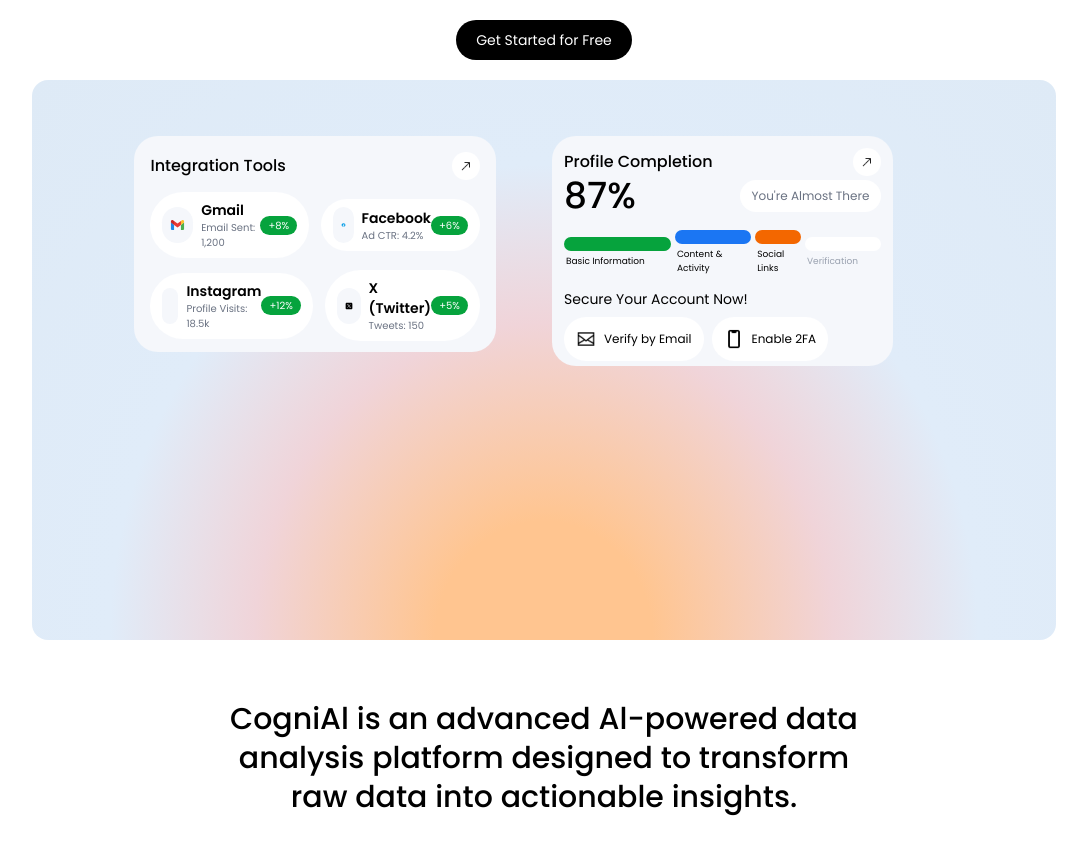
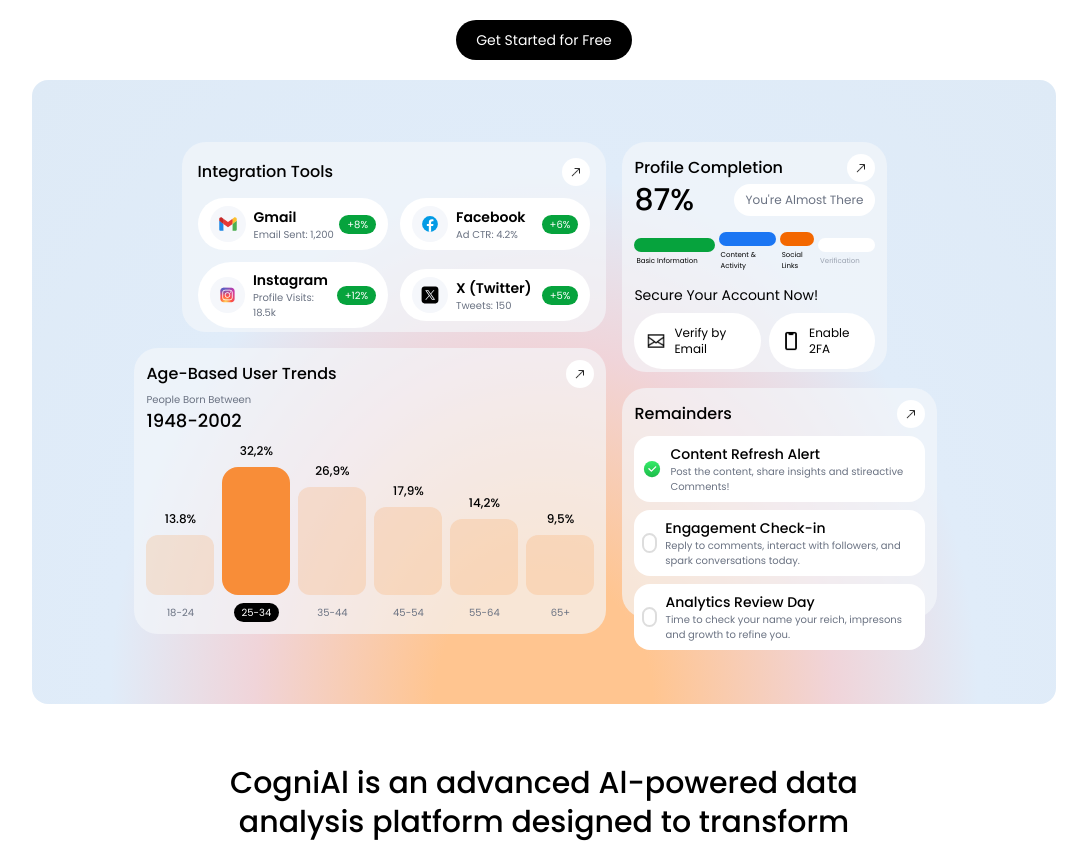
Before and after one commit to sriteja1101/cogniAI, a React (Vite) app: page / in a window 1280 px wide. Shown: the part 360-1202 px from the top of the page, without its empty margins (96-1183 px from the left). Built offline with nearby package versions, Linux system fonts and the light colour scheme.

Commit message:
Fix hero box alignment

```diff
--- a/src/components/box1.jsx
+++ b/src/components/box1.jsx
@@ -25,7 +25,7 @@ function SocialCards({ company, tag, src, growth }) {
 
 function Box1() {
   return (
-    <div className="w-full h-full bg-[#f5f7fb] flex flex-col justify-between items-center gap-3 rounded-3xl p-4">
+    <div className="w-full h-[190px] bg-[#f5f7fba7] flex flex-col justify-between items-center gap-3 rounded-3xl p-4">
       <div className="flex justify-between items-center w-full">
         <p className="text-md font-medium">Integration Tools</p>
         <img
--- a/src/components/box2.jsx
+++ b/src/components/box2.jsx
@@ -4,36 +4,36 @@ import upRight from "../assets/upRight.png"
 
 function Box2(){
     return(
-        <div className="w-full h-[230px] bg-[#f5f7fb] flex flex-col justify-between items-center p-3 rounded-3xl">
+        <div className="w-full h-[230px] bg-[#f5f7fba7] flex flex-col justify-between items-center p-3 rounded-3xl">
         <div className="flex justify-between items-center w-full">
                 <p className="text-md font-medium">Profile Completion</p>
                 <img src={upRight} alt="up-right-icon" className="p-2 bg-white rounded-full w-7"/>
             </div>
         <div className="flex flex-col w-full gap-2 items-center">
             <div className="w-full flex justify-between items-center">
-                <h2 className="text-4xl font-medium">87%</h2>
+                <h2 className="text-3xl font-medium">87%</h2>
                 <span className="px-3 py-2 bg-white text-gray-500 rounded-full text-xs">You're Almost There</span>
             </div>
 
             <div className="flex items-center w-full gap-1 py-1.5">
                 <div className="flex flex-col w-[35%] gap-1">
                     <div className="h-3.5 rounded-full bg-[#06a33d] "></div>
-                    <span className="text-[9px] pl-0.5">Basic Information</span>
+                    <span className="text-[7px] pl-0.5">Basic Information</span>
                 </div>
 
                 <div className="flex flex-col w-[25%] gap-1 justify-center">
                 <div className="h-3.5 rounded-full bg-[#1b76f3] "></div>
-                    <span className="text-[9px] pl-0.5">Content & Activity</span>
+                    <span className="text-[7px] pl-0.5">Content & Activity</span>
                 </div>
 
                 <div className="flex flex-col w-[15%] gap-1 justify-center">
                 <div className="h-3.5 rounded-full bg-[#f36700] "></div>
-                    <span className="text-[9px] pl-0.5">Social Links</span>
+                    <span className="text-[7px] pl-0.5">Social Links</span>
                 </div>
 
                 <div className="flex flex-col w-[25%] gap-1 justify-center">
                 <div className="h-3.5 rounded-full bg-white"></div>
-                    <span className="text-[9px] pl-0.5 text-gray-400">Verification</span>
+                    <span className="text-[7px] pl-0.5 text-gray-400">Verification</span>
                 </div>
             </div>
 
--- a/src/components/box3.jsx
+++ b/src/components/box3.jsx
@@ -1,42 +1,55 @@
 import upRight from "../assets/upRight.png"
+
 
 function Box3(){
     return(
-        <div className="w-full h-full bg-[#f5f7fb] flex flex-col justify-between items-center p-3 rounded-3xl">
+        <div className="w-full h-full bg-[#f5f7fba7] flex flex-col gap-1 items-center p-3 rounded-3xl">
         <div className="flex justify-between items-center w-full">
-                <p className="text-md font-medium">Age Based User Trends</p>
+                <p className="text-md font-medium">Age-Based User Trends</p>
                 <img src={upRight} alt="up-right-icon" className="p-2 bg-white rounded-full w-7"/>
             </div>
 
-            <div className="w-full h-full bg-white rounded-2xl p-3 flex flex-col items-center justify-center">
-                        <div className="flex flex-col">
+            <div className="w-full h-full rounded-2xl flex flex-col gap-2 justify-center">
+            <div className="flex flex-col">
                             <p className="text-[10px] text-gray-500">People Born Between</p>
                             <span className="text-lg font-medium">1948-2002</span>
                         </div>
 
-                    <div className="flex items-end gap-3">
+                    <div className="flex items-end gap-2">
                         <div className="flex flex-col items-center gap-2">
-                            <span className="text-sm font-medium">13.8%</span>
-                            <div className="w-22 h-18 bg-[#ffeae2] rounded-2xl"></div>
-                            <span className="text-xs text-gray-500 px-2 py-1">18-24</span>
+                            <span className="text-xs font-medium">13.8%</span>
+                            <div className="w-17 h-15 bg-[#f88e3830] rounded-xl"></div>
+                            <span className="text-[10px] text-gray-500 px-2 py-0.5">18-24</span>
                         </div>
 
                         <div className="flex flex-col items-center gap-2">
-                            <span className="text-sm font-medium">32,2%</span>
-                            <div className="w-22 h-45 bg-[#f88d38] rounded-2xl"></div>
-                            <span className="text-xs text-white px-2 py-1 bg-black rounded-full">25-34</span>
+                            <span className="text-xs font-medium">32,2%</span>
+                            <div className="w-17 h-32 bg-[#f88d38] rounded-2xl"></div>
+                            <span className="text-[10px] text-white px-2 py-0.5 bg-black rounded-full">25-34</span>
                         </div>
 
                         <div className="flex flex-col items-center gap-2">
-                            <span className="text-sm font-medium">26,9%</span>
-                            <div className="w-22 h-40 bg-[#ffeae2] rounded-2xl"></div>
-                            <span className="text-xs text-gray-500 px-2 py-1">35-44</span>
+                            <span className="text-xs font-medium">26,9%</span>
+                            <div className="w-17 h-27 bg-[#f88e3830] rounded-xl"></div>
+                            <span className="text-[10px] text-gray-500 px-2 py-0.5">35-44</span>
                         </div>
 
                         <div className="flex flex-col items-center gap-2">
-                            <span className="text-sm font-medium">10,8%</span>
-                            <div className="w-22 h-28 bg-[#ffeae2] rounded-2xl"></div>
-                            <span className="text-xs text-gray-500 px-2 py-1">45-54</span>
+                            <span className="text-xs font-medium">17,9%</span>
+                            <div className="w-17 h-22 bg-[#f88e3830] rounded-xl"></div>
+                            <span className="text-[10px] text-gray-500 px-2 py-0.5">45-54</span>
+                        </div>
+
+                        <div className="flex flex-col items-center gap-2">
+                            <span className="text-xs font-medium">14,2%</span>
+                            <div className="w-17 h-19 bg-[#f88e3830] rounded-xl"></div>
+                            <span className="text-[10px] text-gray-500 px-2 py-0.5">55-64</span>
+                        </div>
+
+                        <div className="flex flex-col items-center gap-2">
+                            <span className="text-xs font-medium">9,5%</span>
+                            <div className="w-17 h-15 bg-[#f88e3830] rounded-xl"></div>
+                            <span className="text-[10px] text-gray-500 px-2 py-0.5">65+</span>
                         </div>
                     </div>
                 </div>
--- a/src/components/box4.jsx
+++ b/src/components/box4.jsx
@@ -1,13 +1,31 @@
 import upRight from "../assets/upRight.png"
+import tick from "../assets/tick.svg"
+
+function Remainder({src, title, text}){
+    return(
+        <div className="w-full h-full rounded-2xl flex gap-2 bg-white p-2">
+            {src ? <img src={src} alt={title} className="w-5"/> : <div className="self-center w-5 h-5 rounded-full border-2 border-[#80808044]"></div>}
+            <div className="flex flex-col">
+            <p className="text-sm font-medium">{title}</p>
+            <span className="text-[10px] text-gray-500">{text}</span>
+            </div>
+        </div>
+    )
+}
 
 function Box4(){
     return(
-        <div className="w-full h-[230px] bg-[#f5f7fb] flex flex-col justify-between items-center p-3 rounded-3xl">
+        <div className="w-full h-[230px] bg-[#f5f7fba7] flex flex-col justify-between gap-2 items-center p-3 rounded-3xl">
         <div className="flex justify-between items-center w-full">
-                <p className="text-md font-medium">Profile Completion</p>
+                <p className="text-md font-medium">Remainders</p>
                 <img src={upRight} alt="up-right-icon" className="p-2 bg-white rounded-full w-7"/>
             </div>
-
+            <div className="w-full flex flex-col items-center
+            gap-2">
+                <Remainder src={tick} title={"Content Refresh Alert"} text= {"Post the content, share insights and stireactive Comments!"}/>
+                <Remainder title={"Engagement Check-in"} text= {"Reply to comments, interact with followers, and spark conversations today."}/>
+                <Remainder title={"Analytics Review Day"} text= {"Time to check your name your reich, impresons and growth to refine you."}/>
+            </div>
         </div>
     )
 }
--- a/src/components/hero.jsx
+++ b/src/components/hero.jsx
@@ -1,7 +1,3 @@
-
-// eslint-disable-next-line no-unused-vars
-import tick from "../assets/tick.svg"
-
 import Box1 from "./box1"
 import Box2 from "./box2"
 import Box3 from "./box3"
@@ -12,21 +8,25 @@ import Box4 from "./box4"
 function Hero(){
     return (
         <div className="flex justify-center items-center">
-            <div className="w-[80%] h-[70vh] bg-[radial-gradient(ellipse_at_bottom,_#ffc590_0%,_#ffc590_15%,_#f0d4d9_40%,_#e0ecf9_60%,_#deeaf6_100%)] rounded-2xl flex justify-center items-center">
-                <div className="w-[80%] h-[80%] grid grid-cols-2 grid-rows-2 justify-center gap-4">
-                   <div className="w-[90%] h-full flex ">
-                   <Box1/>
+            <div className="w-[80%] h-[78vh] bg-[radial-gradient(ellipse_at_bottom,_#ffc590_0%,_#ffc590_15%,_#f0d4d9_40%,_#e0ecf9_60%,_#deeaf6_100%)] rounded-2xl flex justify-center items-center">
+                <div className="w-[80%] h-[80%] gap-4 flex justify-center items-start">
+                 <div className="w-full flex flex-col ite gap-4">
+                    <div className="self-end w-[90%] h-full">
+                    <Box1/>
+                    </div>
+                   <div className="w-full h-full">
+                   <Box3/>
                    </div>
-                    <div className="w-[85%] h-full flex items-start">
+                 </div>
+
+                 <div className="w-full flex flex-col gap-4">
+                    <div className="w-[80%] h-full">
                     <Box2/>
                     </div>
-                  {/* <div className="w-full h-full flex items-start">
-                  <Box3/>
-                  </div>
-                  <div className="w-full h-full flex items-start mt-[-30px]">
-                  <Box4/>
-                  </div>
-                     */}
+                   <div className="w-[95%] h-full">
+                   <Box4/>
+                   </div>
+                 </div>
 
                 </div>
             </div>
```
